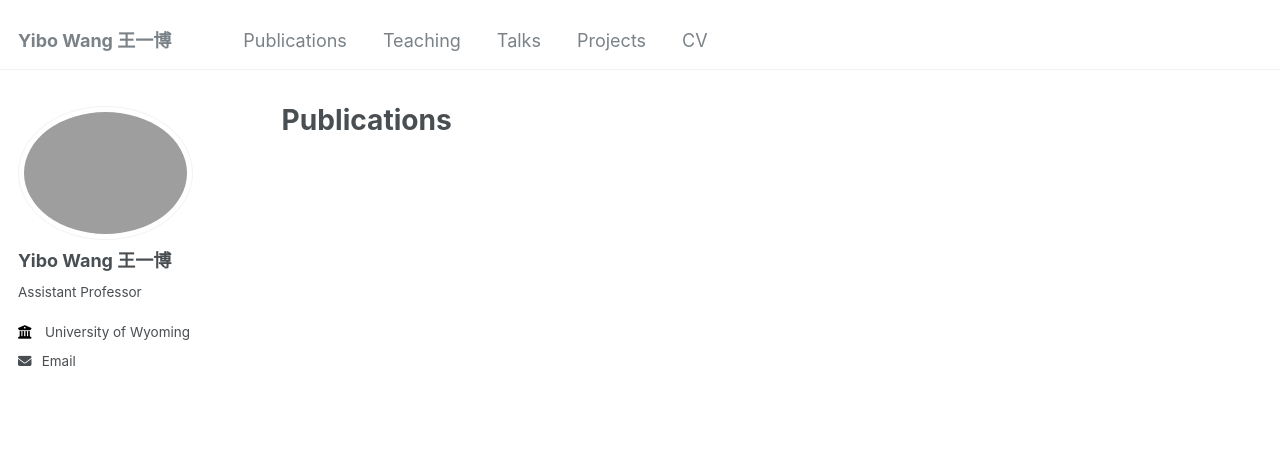
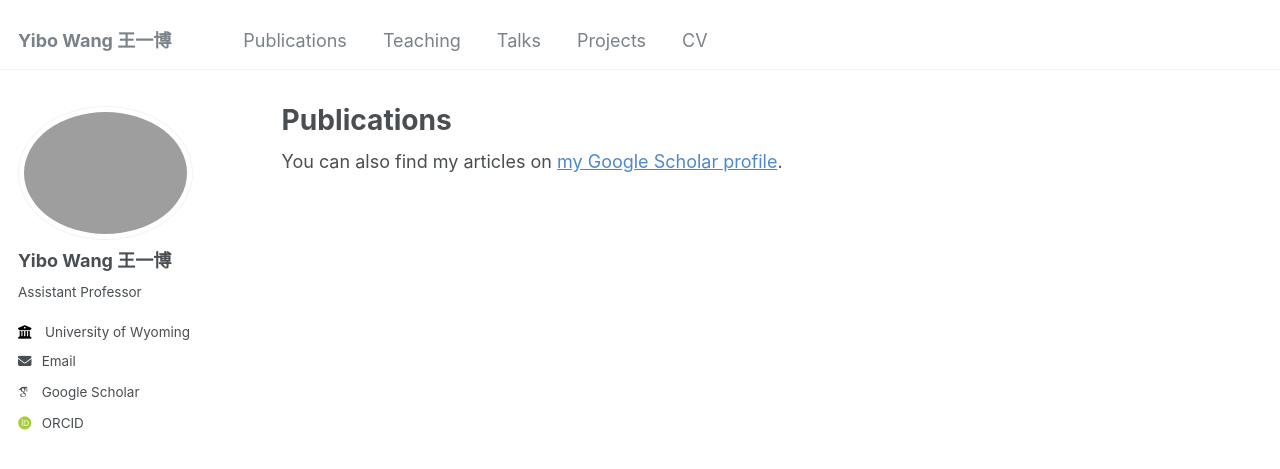
Before and after one commit to wangyibo0308/wangyibo0308.github.io, a Jekyll site: the page built from _pages/publications.html, in a window 1280 px wide. Shown: the top 469 px of the page. Built offline with Jekyll 4.4.1, drawn with Linux system fonts in a browser that asks for light colours; some web fonts are replaced; part of the change alters nothing that is shown.

Commit message:
Update _config.yml

```diff
--- a/_config.yml
+++ b/_config.yml
@@ -32,9 +32,9 @@ author:
 
   # Academic websites
   #arxiv            : # URL - Update with the correct link to your profile
-  #googlescholar    : "https://scholar.google.com/citations?user=PS_CX0AAAAAJ"
+  googlescholar    : "https://scholar.google.com/citations?hl=en&user=--S-_hgAAAAJ"
   #impactstory      : # URL
-  #orcid            : "http://orcid.org/yourorcidurl"
+  orcid            : "https://orcid.org/0000-0003-0255-5838"
   #semantic         : # URL
   #pubmed           : "https://www.ncbi.nlm.nih.gov/pubmed/?term=john+snow"
   #researchgate     : # URL
```
